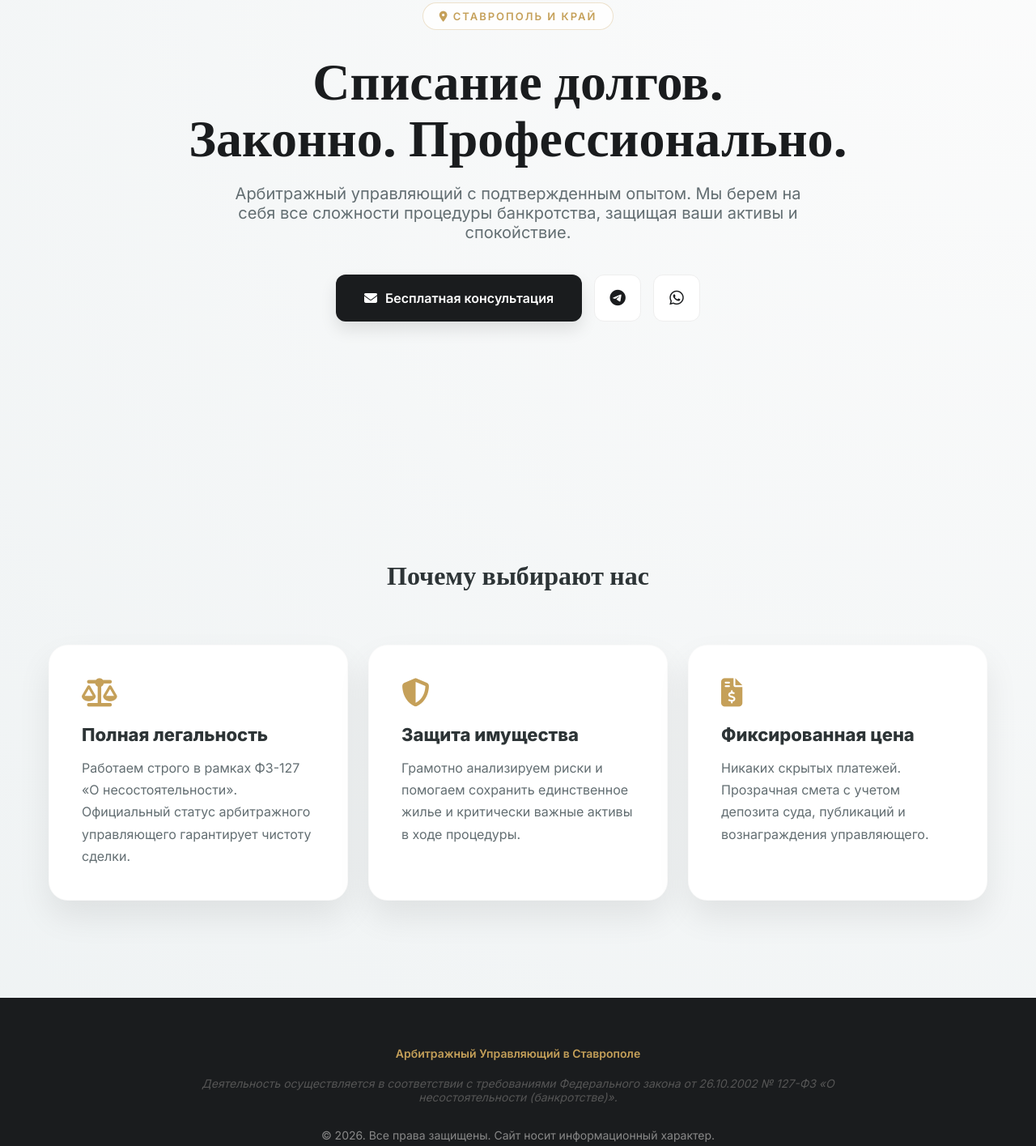
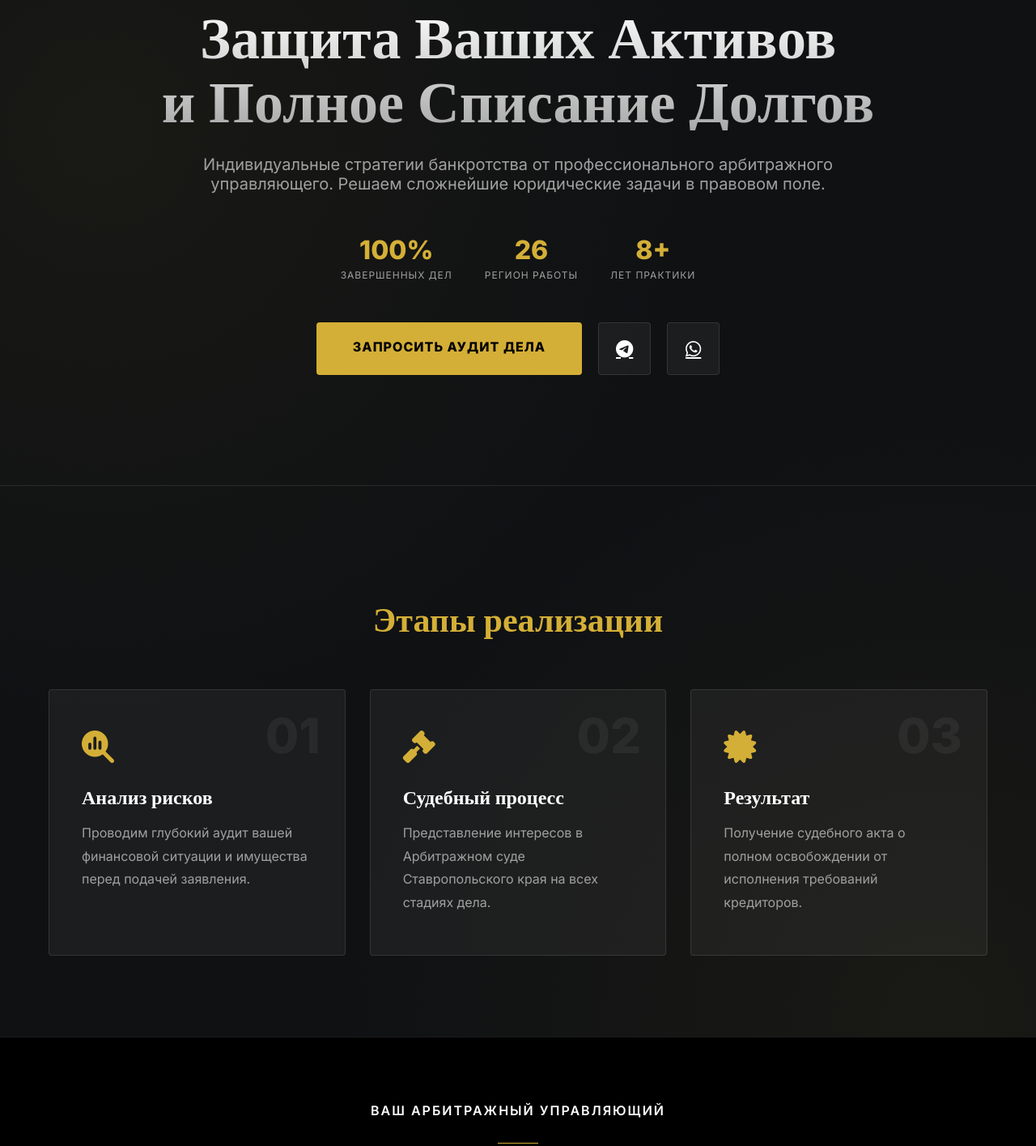
Before and after one commit to bakisyyyofficial/arbitr-stavropol, a plain HTML site: page index.html in a window 1280 px wide. Shown: the part 200-1615 px from the top of the page at 81% size. Drawn offline with nearby package versions, Linux system fonts and the light colour scheme.

Commit message:
Update index.html

```diff
--- a/index.html
+++ b/index.html
@@ -3,224 +3,244 @@
 <head>
     <meta charset="UTF-8">
     <meta name="viewport" content="width=device-width, initial-scale=1.0">
-    <title>Арбитражный управляющий | Ставрополь | Банкротство</title>
+    <title>Арбитражный управляющий | Ставрополь</title>
 
     <link rel="stylesheet" href="https://cdnjs.cloudflare.com/ajax/libs/font-awesome/6.4.0/css/all.min.css">
     <link href="https://fonts.googleapis.com/css2?family=Inter:wght@300;400;600;800&family=Playfair+Display:wght@700&display=swap" rel="stylesheet">
 
     <style>
         :root {
-            --primary: #1a1c1e;
-            --accent: #c5a059;
-            --glass: rgba(255, 255, 255, 0.8);
-            --text-main: #2d3436;
-            --text-dim: #636e72;
-            --shadow: 0 20px 40px rgba(0,0,0,0.08);
+            --bg: #0f1113;
+            --card-bg: rgba(255, 255, 255, 0.05);
+            --accent: #d4af37; /* Noble Gold */
+            --text-white: #ffffff;
+            --text-gray: #a0a0a0;
+            --glass-border: rgba(255, 255, 255, 0.1);
         }
 
-        * { box-sizing: border-box; }
+        * { box-sizing: border-box; scroll-behavior: smooth; }
 
         body {
             margin: 0;
             font-family: 'Inter', sans-serif;
-            background: #f8f9fa;
-            color: var(--text-main);
+            background-color: var(--bg);
+            color: var(--text-white);
             overflow-x: hidden;
-            background: radial-gradient(circle at top right, #fcfcfc, #eef2f3);
+            background-image:
+                radial-gradient(circle at 10% 20%, rgba(212, 175, 55, 0.05) 0%, transparent 40%),
+                radial-gradient(circle at 90% 80%, rgba(212, 175, 55, 0.05) 0%, transparent 40%);
         }
 
-        /* Hero Секция */
+        /* Hero Section */
         .hero {
             min-height: 100vh;
             display: flex;
             flex-direction: column;
             justify-content: center;
             align-items: center;
-            padding: 40px 20px;
+            padding: 80px 20px;
             text-align: center;
+            border-bottom: 1px solid var(--glass-border);
         }
 
         .badge {
-            background: var(--glass);
+            background: var(--card-bg);
             backdrop-filter: blur(10px);
-            border: 1px solid rgba(197, 160, 89, 0.3);
-            padding: 8px 20px;
+            border: 1px solid var(--accent);
+            padding: 10px 25px;
             border-radius: 50px;
-            font-size: 13px;
-            letter-spacing: 2px;
+            font-size: 12px;
+            letter-spacing: 3px;
             color: var(--accent);
-            font-weight: 600;
-            margin-bottom: 25px;
+            margin-bottom: 30px;
             text-transform: uppercase;
         }
 
         h1 {
             font-family: 'Playfair Display', serif;
-            font-size: clamp(32px, 8vw, 64px);
+            font-size: clamp(36px, 10vw, 72px);
+            line-height: 1.1;
             margin: 0;
-            line-height: 1.1;
-            color: var(--primary);
+            background: linear-gradient(180deg, #fff 0%, #aaa 100%);
+            -webkit-background-clip: text;
+            -webkit-text-fill-color: transparent;
         }
 
         .subtitle {
-            font-size: clamp(16px, 3vw, 20px);
-            color: var(--text-dim);
-            max-width: 700px;
-            margin: 25px 0 40px;
+            font-size: clamp(16px, 4vw, 20px);
+            color: var(--text-gray);
+            max-width: 800px;
+            margin: 30px 0 50px;
         }
 
-        /* Кнопки и соцсети */
-        .cta-group {
+        /* Stats Block */
+        .stats {
             display: flex;
-            gap: 15px;
+            gap: 40px;
+            margin-bottom: 50px;
             flex-wrap: wrap;
             justify-content: center;
         }
 
+        .stat-item { text-align: center; }
+        .stat-num { display: block; font-size: 32px; font-weight: 800; color: var(--accent); }
+        .stat-desc { font-size: 12px; text-transform: uppercase; color: var(--text-gray); letter-spacing: 1px; }
+
+        /* Buttons */
+        .cta-group { display: flex; gap: 20px; flex-wrap: wrap; justify-content: center; }
+
         .btn-main {
-            background: var(--primary);
-            color: white;
-            padding: 18px 35px;
-            border-radius: 12px;
+            background: var(--accent);
+            color: #000;
+            padding: 20px 45px;
+            border-radius: 4px;
             text-decoration: none;
-            font-weight: 600;
-            display: flex;
-            align-items: center;
-            gap: 10px;
-            transition: 0.4s cubic-bezier(0.175, 0.885, 0.32, 1.275);
-            box-shadow: 0 10px 20px rgba(0,0,0,0.1);
+            font-weight: 700;
+            text-transform: uppercase;
+            letter-spacing: 1px;
+            transition: 0.3s;
         }
 
-        .btn-main:hover { transform: scale(1.05); background: #000; }
+        .btn-main:hover { transform: translateY(-3px); box-shadow: 0 10px 30px rgba(212, 175, 55, 0.3); }
 
-        .btn-social {
-            width: 58px;
-            height: 58px;
+        .btn-icon {
+            width: 65px;
+            height: 65px;
             display: flex;
             align-items: center;
             justify-content: center;
-            background: white;
-            border: 1px solid #eee;
-            border-radius: 12px;
-            color: var(--primary);
-            text-decoration: none;
-            font-size: 20px;
+            background: var(--card-bg);
+            border: 1px solid var(--glass-border);
+            border-radius: 4px;
+            color: #fff;
+            font-size: 22px;
             transition: 0.3s;
         }
 
-        .btn-social:hover { border-color: var(--accent); color: var(--accent); background: #fff; }
+        .btn-icon:hover { border-color: var(--accent); color: var(--accent); }
 
-        /* Блок Почему мы */
-        .section-title {
+        /* Steps Section */
+        .section { padding: 100px 20px; max-width: 1200px; margin: 0 auto; }
+        .section-h2 {
+            font-family: 'Playfair Display', serif;
+            font-size: 42px;
             text-align: center;
-            padding: 60px 20px 20px;
-            font-family: 'Playfair Display', serif;
-            font-size: 32px;
+            margin-bottom: 60px;
+            color: var(--accent);
         }
 
-        .features {
+        .grid {
             display: grid;
-            grid-template-columns: repeat(auto-fit, minmax(300px, 1fr));
-            gap: 25px;
-            max-width: 1200px;
-            margin: 0 auto 100px;
-            padding: 20px;
+            grid-template-columns: repeat(auto-fit, minmax(280px, 1fr));
+            gap: 30px;
         }
 
         .card {
-            background: white;
-            padding: 40px;
-            border-radius: 24px;
-            box-shadow: var(--shadow);
-            transition: 0.3s;
-            border: 1px solid rgba(0,0,0,0.02);
+            background: var(--card-bg);
+            padding: 50px 40px;
+            border-radius: 4px;
+            border: 1px solid var(--glass-border);
             position: relative;
-            overflow: hidden;
+            transition: 0.4s;
         }
 
-        .card:hover { transform: translateY(-10px); }
+        .card:hover { background: rgba(255,255,255,0.08); border-color: var(--accent); }
 
-        .card i {
-            font-size: 35px;
-            color: var(--accent);
-            margin-bottom: 20px;
-            display: block;
+        .card-num {
+            position: absolute;
+            top: 20px;
+            right: 30px;
+            font-size: 60px;
+            font-weight: 900;
+            opacity: 0.05;
+            color: #fff;
         }
 
-        .card h3 { font-size: 22px; margin-bottom: 15px; }
+        .card i { font-size: 40px; color: var(--accent); margin-bottom: 25px; display: block; }
+        .card h3 { font-size: 24px; margin-bottom: 15px; font-family: 'Playfair Display', serif; }
+        .card p { color: var(--text-gray); line-height: 1.8; margin: 0; }
 
-        .card p { color: var(--text-dim); line-height: 1.7; margin: 0; }
-
-        /* Адаптив под мобилки */
+        /* Mobile Optimization */
         @media (max-width: 768px) {
-            .hero { padding-top: 80px; }
-            .cta-group { width: 100%; flex-direction: column; align-items: center; }
-            .btn-main { width: 100%; justify-content: center; }
-            .features { grid-template-columns: 1fr; }
-            .card { padding: 30px; }
+            h1 { font-size: 40px; }
+            .section-h2 { font-size: 32px; }
+            .btn-main { width: 100%; text-align: center; }
+            .cta-group { width: 100%; }
         }
 
         footer {
-            background: #1a1c1e;
-            color: #888;
-            padding: 60px 20px;
+            padding: 80px 20px;
+            background: #000;
             text-align: center;
-            font-size: 14px;
+            border-top: 1px solid var(--glass-border);
         }
 
-        .law-info { color: #555; max-width: 800px; margin: 20px auto; font-style: italic; }
+        .footer-line { height: 1px; background: var(--accent); width: 50px; margin: 30px auto; }
     </style>
 </head>
 <body>
 
     <section class="hero">
-        <div class="badge"><i class="fa-solid fa-location-dot"></i> Ставрополь и Край</div>
-        <h1>Списание долгов.<br>Законно. Профессионально.</h1>
+        <div class="badge">Арбитраж • Ставрополь • Край</div>
+        <h1>Защита Ваших Активов <br>и Полное Списание Долгов</h1>
         <p class="subtitle">
-            Арбитражный управляющий с подтвержденным опытом. Мы берем на себя все сложности процедуры банкротства, защищая ваши активы и спокойствие.
+            Индивидуальные стратегии банкротства от профессионального арбитражного управляющего. Решаем сложнейшие юридические задачи в правовом поле.
         </p>
 
+        <div class="stats">
+            <div class="stat-item">
+                <span class="stat-num">100%</span>
+                <span class="stat-desc">Завершенных дел</span>
+            </div>
+            <div class="stat-item">
+                <span class="stat-num">26</span>
+                <span class="stat-desc">Регион работы</span>
+            </div>
+            <div class="stat-item">
+                <span class="stat-num">8+</span>
+                <span class="stat-desc">Лет практики</span>
+            </div>
+        </div>
+
         <div class="cta-group">
-            <a href="mailto:contact@mail.ru" class="btn-main">
-                <i class="fa-solid fa-envelope"></i> Бесплатная консультация
-            </a>
-            <a href="#" class="btn-social" title="Telegram">
-                <i class="fa-brands fa-telegram"></i>
-            </a>
-            <a href="#" class="btn-social" title="WhatsApp">
-                <i class="fa-brands fa-whatsapp"></i>
-            </a>
+            <a href="mailto:contact@mail.ru" class="btn-main">Запросить аудит дела</a>
+            <a href="#" class="btn-icon"><i class="fa-brands fa-telegram"></i></a>
+            <a href="#" class="btn-icon"><i class="fa-brands fa-whatsapp"></i></a>
         </div>
     </section>
 
-    <h2 class="section-title">Почему выбирают нас</h2>
-
-    <div class="features">
-        <div class="card">
-            <i class="fa-solid fa-scale-balanced"></i>
-            <h3>Полная легальность</h3>
-            <p>Работаем строго в рамках ФЗ-127 «О несостоятельности». Официальный статус арбитражного управляющего гарантирует чистоту сделки.</p>
-        </div>
-
-        <div class="card">
-            <i class="fa-solid fa-shield-halved"></i>
-            <h3>Защита имущества</h3>
-            <p>Грамотно анализируем риски и помогаем сохранить единственное жилье и критически важные активы в ходе процедуры.</p>
-        </div>
-
-        <div class="card">
-            <i class="fa-solid fa-file-invoice-dollar"></i>
-            <h3>Фиксированная цена</h3>
-            <p>Никаких скрытых платежей. Прозрачная смета с учетом депозита суда, публикаций и вознаграждения управляющего.</p>
+    <div class="section">
+        <h2 class="section-h2">Этапы реализации</h2>
+        <div class="grid">
+            <div class="card">
+                <span class="card-num">01</span>
+                <i class="fa-solid fa-magnifying-glass-chart"></i>
+                <h3>Анализ рисков</h3>
+                <p>Проводим глубокий аудит вашей финансовой ситуации и имущества перед подачей заявления.</p>
+            </div>
+            <div class="card">
+                <span class="card-num">02</span>
+                <i class="fa-solid fa-gavel"></i>
+                <h3>Судебный процесс</h3>
+                <p>Представление интересов в Арбитражном суде Ставропольского края на всех стадиях дела.</p>
+            </div>
+            <div class="card">
+                <span class="card-num">03</span>
+                <i class="fa-solid fa-certificate"></i>
+                <h3>Результат</h3>
+                <p>Получение судебного акта о полном освобождении от исполнения требований кредиторов.</p>
+            </div>
         </div>
     </div>
 
     <footer>
-        <div style="color: var(--accent); font-weight: 600; margin-bottom: 10px;">Арбитражный Управляющий в Ставрополе</div>
-        <div class="law-info">
-            Деятельность осуществляется в соответствии с требованиями Федерального закона от 26.10.2002 № 127-ФЗ «О несостоятельности (банкротстве)».
-        </div>
-        <div style="margin-top: 30px;">© 2026. Все права защищены. Сайт носит информационный характер.</div>
+        <div style="letter-spacing: 2px; color: #fff; font-weight: 600;">ВАШ АРБИТРАЖНЫЙ УПРАВЛЯЮЩИЙ</div>
+        <div class="footer-line"></div>
+        <p style="color: var(--text-gray); max-width: 600px; margin: 0 auto; font-size: 13px; line-height: 1.6;">
+            Специализированная помощь в рамках ФЗ-127 «О несостоятельности». <br>
+            Ставрополь, ул. Дзержинского (офис в центре).
+        </p>
+        <div style="margin-top: 40px; font-size: 11px; color: #444;">© 2026 OFFICIAL SITE. СТАВРОПОЛЬ.</div>
     </footer>
 
 </body>
```
